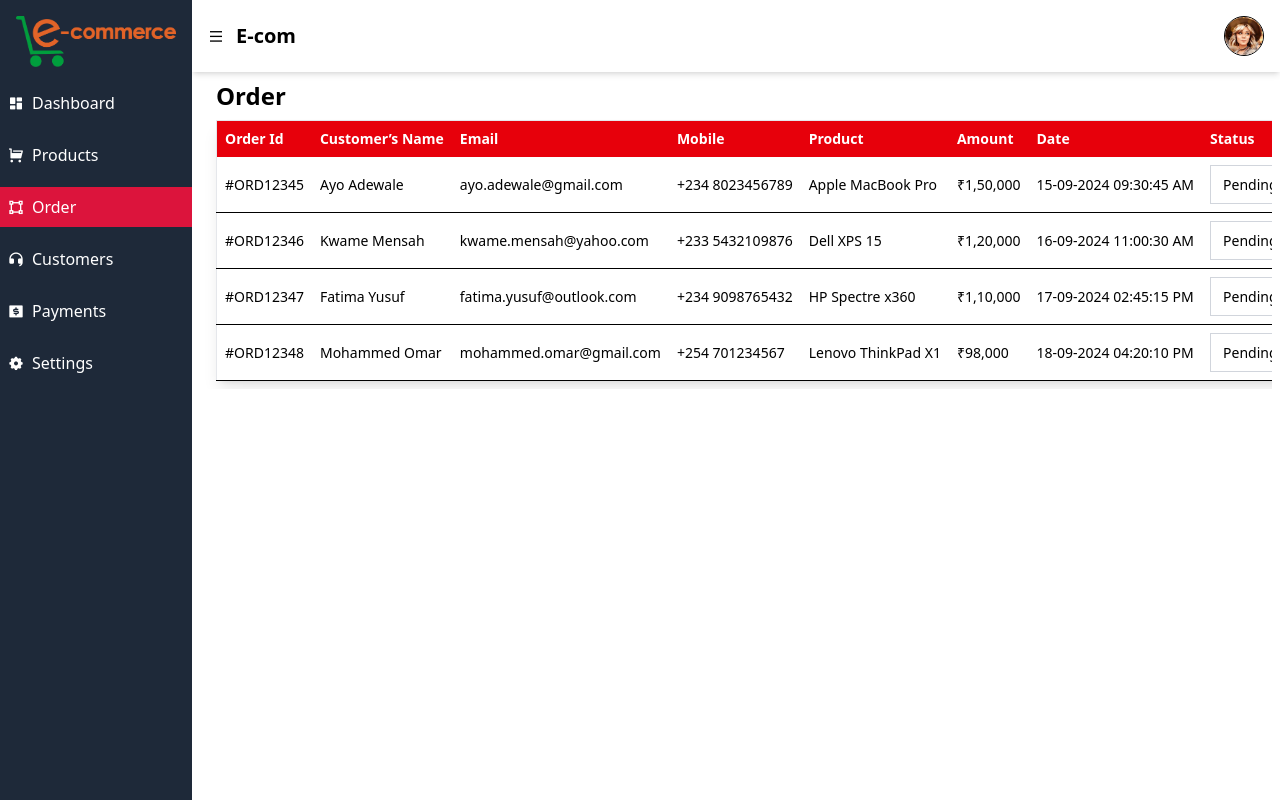
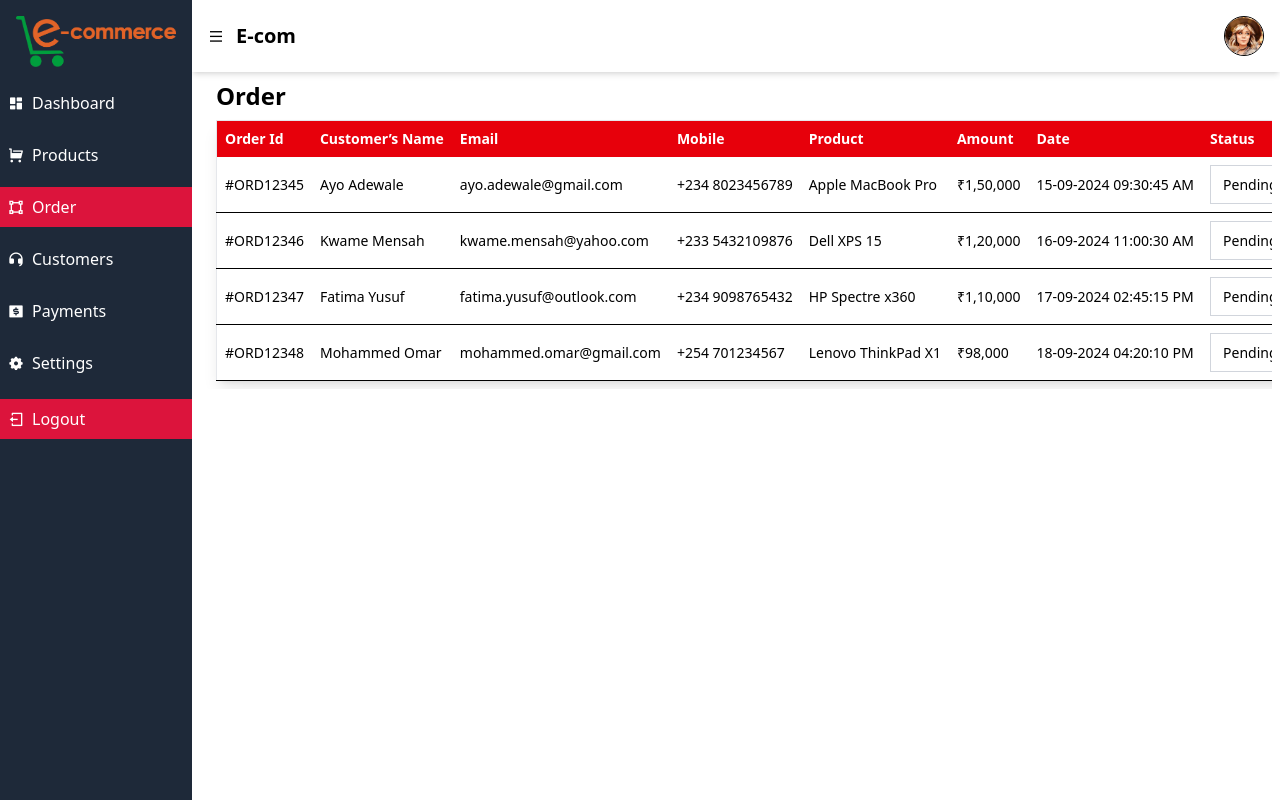
Before and after one commit to hameedgul12345/E-Commerce_Admin_Panel, a React (Vite) app: page /order in a window 1280 px wide. Built offline with nearby package versions, Linux system fonts and the light colour scheme.

Commit message:
logout button added

```diff
--- a/src/Components/Layout.jsx
+++ b/src/Components/Layout.jsx
@@ -91,6 +91,8 @@ function Layout({ children }) {
               </Link>
             ))}
           </div>
+          <button style={{background:'crimson'}} className="mt-4 w-full flex flex-row gap-2 p-2"><i className="ri-logout-box-line"></i><h1>Logout</h1></button>
+
         </aside>
 
         {/* Main Content */}
@@ -189,6 +191,8 @@ function Layout({ children }) {
             </Link>
           ))}
         </div>
+        <button style={{background:'crimson'}} className="mt-4 p-4 w-full flex flex-row gap-2 p-2"><i className="ri-logout-box-line"></i><h1>Logout</h1></button>
+
       </aside>
 
       {/* Overlay Background when Sidebar is Open */}
--- a/src/Components/Products/index.jsx
+++ b/src/Components/Products/index.jsx
@@ -85,9 +85,9 @@ function Products() {
     <Layout>
       <h1>Products</h1>
       <div className="grid grid-cols-1 sm:grid-cols-2 md:grid-cols-4 gap-6 p-4">
-      {products.map((product) => (
+      {products.map((product,index) => (
         <div
-          key={product.id}
+          key={index}
           className="bg-white shadow-lg rounded-lg overflow-hidden"
         >
           <img
```
